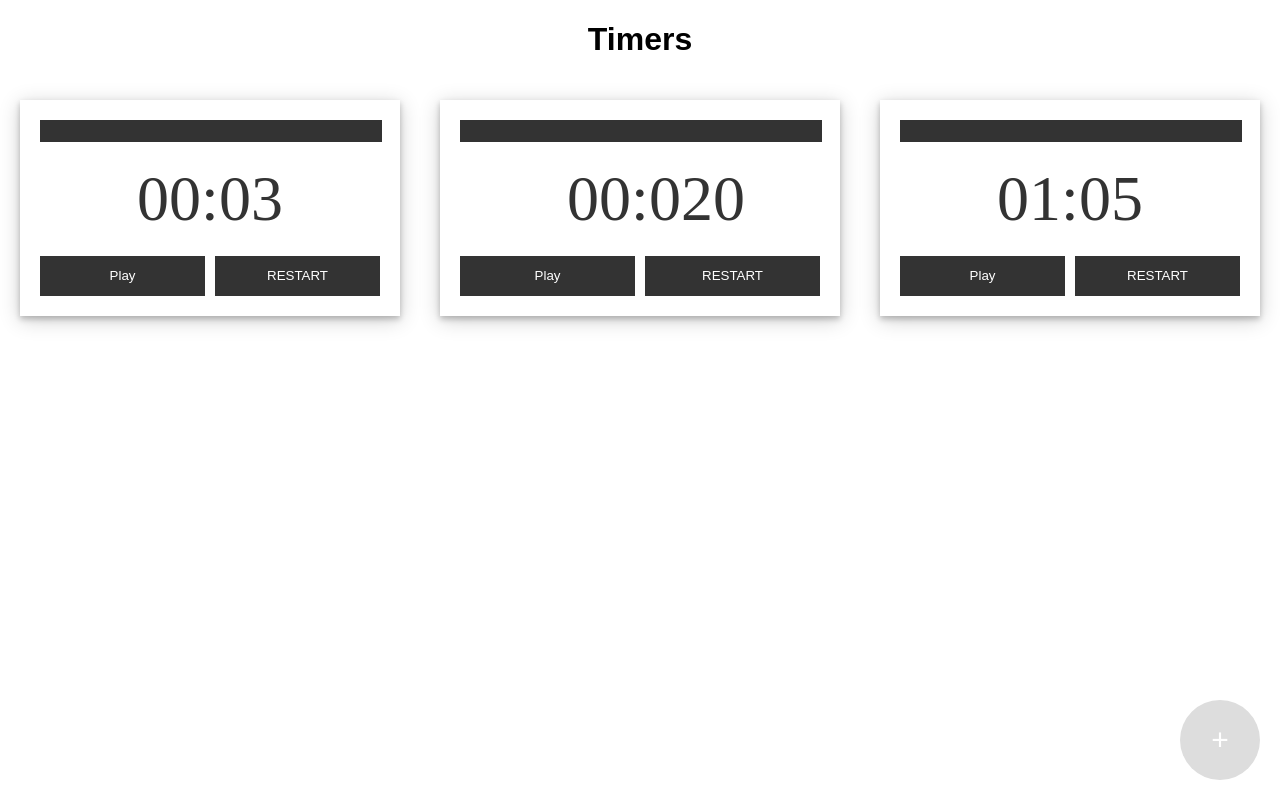
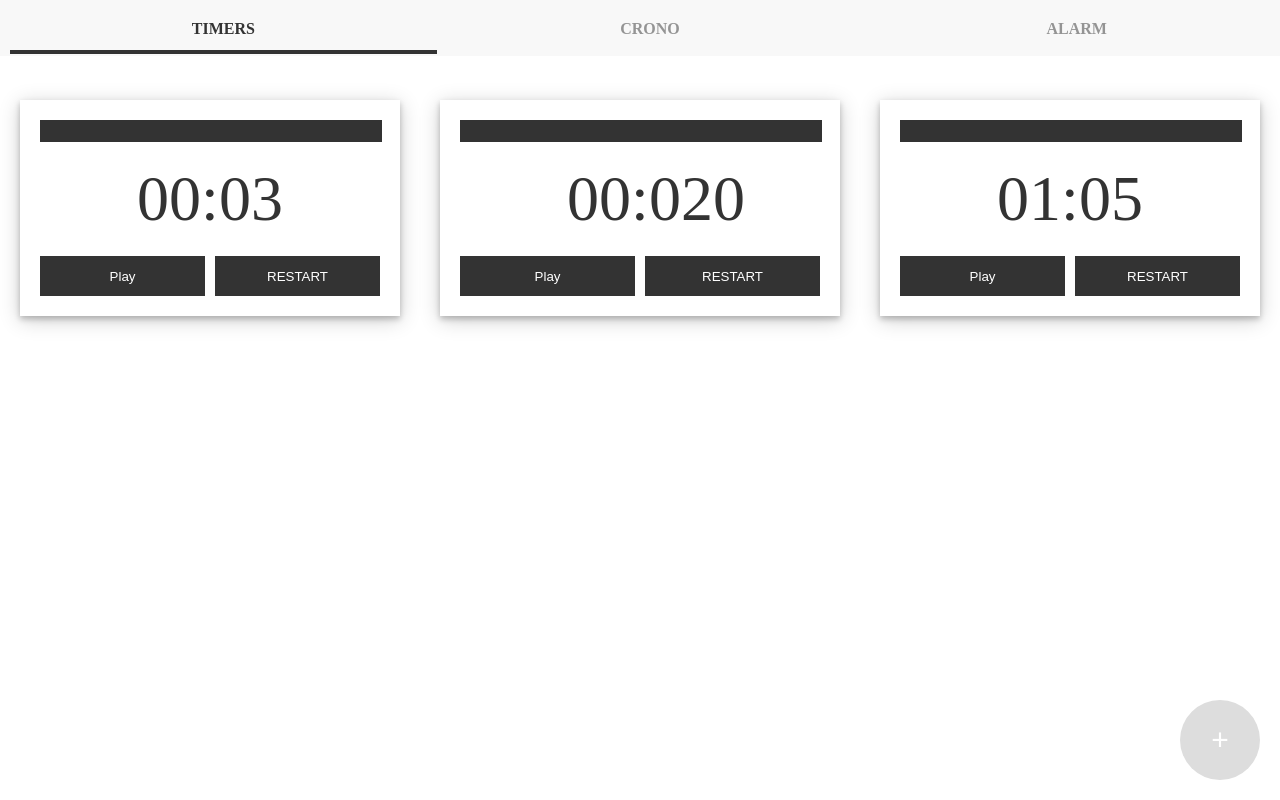
Before and after one commit to RogerCastillo877/advanced-components, an Angular app: page / in a window 1280 px wide. Built offline with nearby package versions, Linux system fonts and the light colour scheme.

Commit message:
feat: add components to inject from the father component

```diff
--- a/src/app/app.component.html
+++ b/src/app/app.component.html
@@ -1,8 +1,19 @@
 <div>
-  <h1>Timers</h1>
-  <app-timer *ngFor="let timer of timers" init="{{ timer }}" (onComplete)="showEndTimerAlert()"></app-timer>
+  <app-tabs>
+    <app-tab title="Timers">
+      <app-timer *ngFor="let timer of timers" init="{{ timer }}" (onComplete)="showEndTimerAlert()"></app-timer>
 
-  <button class="add" (click)="showAddTimer()">+</button>
+      <button class="add" (click)="showAddTimer()">+</button>
+    </app-tab>
+    <app-tab title="Crono">
+      Crono. Not available.
+    </app-tab>
+    <app-tab title="Alarm">
+      Alarm. Not available.
+    </app-tab>
+  </app-tabs>
+
+
 
   <app-alert-view [hidden]="!isAddTimerVisible">
     <div header>Add timer</div>
--- a/src/app/app.module.ts
+++ b/src/app/app.module.ts
@@ -9,6 +9,8 @@ import { ProgressBarComponent } from './progress-bar/progress-bar.component';
 import { TimerService } from './timer/timer.service';
 import { AlertViewComponent } from './alert-view/alert-view.component';
 import { FormsModule } from '@angular/forms';
+import { TabComponent } from './tab/tab.component';
+import { TabsComponent } from './tabs/tabs.component';
 
 @NgModule({
   declarations: [
@@ -16,7 +18,9 @@ import { FormsModule } from '@angular/forms';
     TimerComponent,
     DisplayComponent,
     ProgressBarComponent,
-    AlertViewComponent
+    AlertViewComponent,
+    TabComponent,
+    TabsComponent
   ],
   imports: [
     BrowserModule,
--- /dev/null
+++ b/src/app/tab/tab.component.html
@@ -0,0 +1,3 @@
+<div *ngIf="isActive">
+  <ng-content></ng-content>
+</div>
--- /dev/null
+++ b/src/app/tab/tab.component.sass
@@ -0,0 +1,3 @@
+div
+    display: flex
+    flex-wrap: wrap
--- /dev/null
+++ b/src/app/tab/tab.component.ts
@@ -0,0 +1,20 @@
+import { Component, Input, OnInit } from '@angular/core';
+import { Tab } from './tab.interface';
+import { TabsComponent } from '../tabs/tabs.component';
+
+@Component({
+  selector: 'app-tab',
+  templateUrl: './tab.component.html',
+  styleUrls: ['./tab.component.sass']
+})
+export class TabComponent implements OnInit, Tab {
+
+  @Input() title: string = '';
+  public isActive: boolean = false;
+
+  constructor(public tabs: TabsComponent) { }
+
+  ngOnInit(): void {
+    this.tabs.addTab(this);
+  }
+}
--- /dev/null
+++ b/src/app/tab/tab.interface.ts
@@ -0,0 +1,4 @@
+export interface Tab {
+  isActive: boolean;
+  title: string;
+}
--- /dev/null
+++ b/src/app/tabs/tabs.component.html
@@ -0,0 +1,9 @@
+<ul>
+  <li *ngFor="let tab of tabs" [ngClass]="{'active':tab.isActive}" (click)="selectTab(tab)">
+    {{tab.title}}
+  </li>
+</ul>
+
+<div class="content">
+  <ng-content></ng-content>
+</div>
--- /dev/null
+++ b/src/app/tabs/tabs.component.sass
@@ -0,0 +1,30 @@
+:host
+  width: 100%
+
+ul
+  z-index: 50
+  display: flex
+  list-style-type: none
+  justify-content: space-around
+  text-transform: uppercase
+  margin: 0
+  padding: 20px 10px 2px 10px !important
+  position: fixed
+  width: 100%
+  background-color: #f8f8f8
+
+  li
+    width: 100%
+    text-align: center
+    padding-bottom: 12px
+    font-weight: 600
+    color: #333
+    opacity: 0.5
+
+    &.active
+      border-bottom: 4px solid #333
+      opacity: 1
+
+.content
+  top: 80px
+  position: relative
--- /dev/null
+++ b/src/app/tabs/tabs.component.ts
@@ -0,0 +1,30 @@
+import { Component, OnInit } from '@angular/core';
+import { Tab } from '../tab/tab.interface';
+
+@Component({
+  selector: 'app-tabs',
+  templateUrl: './tabs.component.html',
+  styleUrls: ['./tabs.component.sass']
+})
+export class TabsComponent implements OnInit {
+
+  public tabs: Tab[] = [];
+
+  constructor() { }
+
+  ngOnInit() { }
+
+  addTab(tab: Tab) {
+    if (this.tabs.length === 0) {
+      tab.isActive = true;
+    }
+    this.tabs.push(tab);
+  }
+
+  selectTab(tab: Tab) {
+    for (let tab of this.tabs) {
+      tab.isActive = false;
+    }
+    tab.isActive = true;
+  }
+}
```
Also changed, not shown: 2 other files (tests, documents, lock files or other folders).
